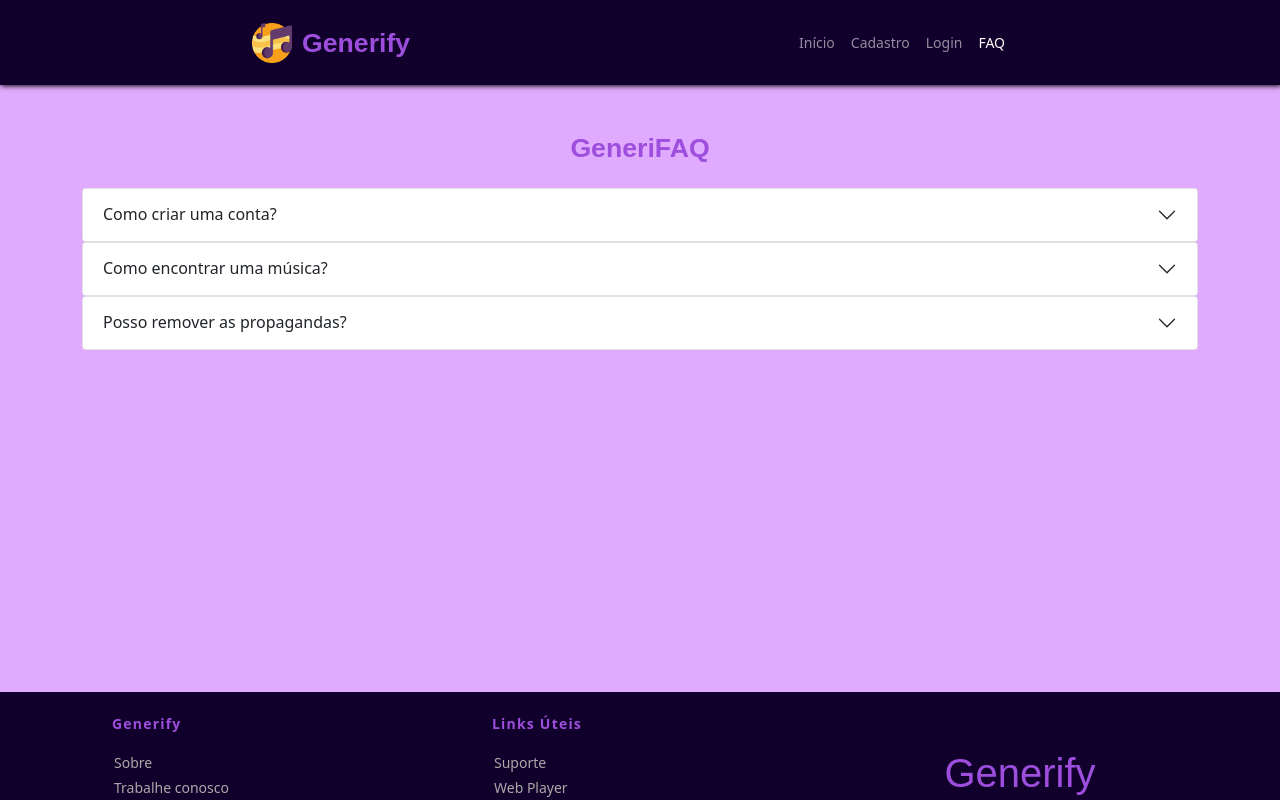
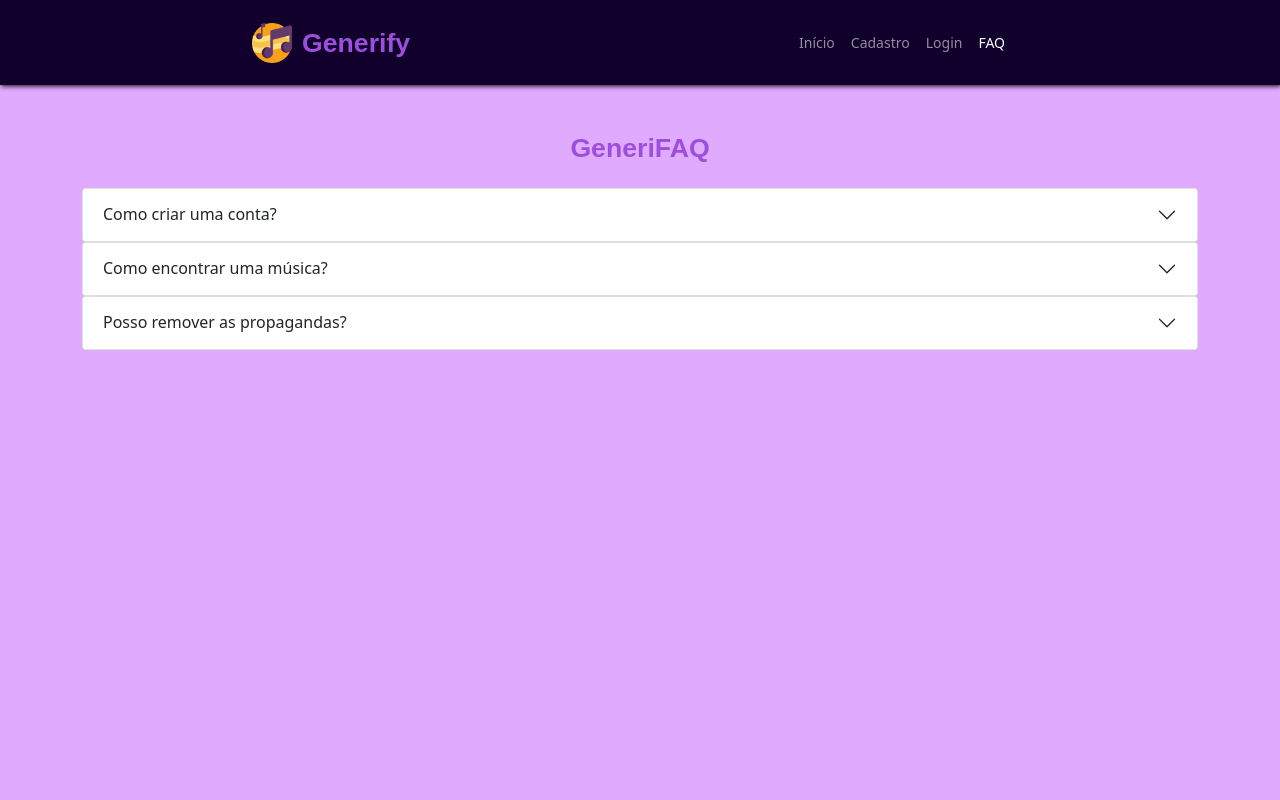
Before and after one commit to marceloasfor/generify-react, a React (Create React App) app: page /faq in a window 1280 px wide. Shown: the top 800 px of the page. Built offline with nearby package versions, Linux system fonts and the light colour scheme; a web font is replaced by a local one.

Commit message:
Forms validation and submit redirect setup

```diff
--- a/src/components/Footer/index.jsx
+++ b/src/components/Footer/index.jsx
@@ -3,9 +3,9 @@ import { Link } from "react-router-dom";
 
 const Footer = () => {
   return (
-      <footer>
+    <footer className='page-footer'>
 
-        <div className="container mt-3" style={{paddingBottom: '20px'}}>
+      <div className="container mt-3" style={{ paddingBottom: '20px' }}>
         <div className="row">
 
           <div className="col-sm-4">
@@ -29,7 +29,7 @@ const Footer = () => {
           </div>
 
           <div className="col-sm-4">
-                  <p className="main-font" style={{fontSize: '30pt', letterSpacing: '0px', fontWeight: 'normal', marginTop: '30px'}}>Generify</p>
+            <p className="main-font" style={{ fontSize: '30pt', letterSpacing: '0px', fontWeight: 'normal', marginTop: '30px' }}>Generify</p>
           </div>
 
         </div>
--- a/src/index.css
+++ b/src/index.css
@@ -49,8 +49,14 @@ footer {
 .pg-form {
   position: relative;
   margin-top: 10%;
-  margin-bottom: 5%;
-  height: 500px;
+  height: 100vh;
+  width: 100%;
+}
+
+.pg-faq {
+  position: relative;
+  margin-top: 10%;
+  height: 100vh;
   width: 100%;
 }
 
--- a/src/pages/faq.jsx
+++ b/src/pages/faq.jsx
@@ -5,9 +5,9 @@ import Accordion from 'react-bootstrap/Accordion'
 
 const Faq = () => {
   return (
-		<div className="pg-form container" >
+    <div className="pg-faq container" >
       <div className="row">
-          <span style={{textAlign: 'center', paddingBottom: '20px'}}><b className="main-font">GeneriFAQ</b></span>
+        <span style={{ textAlign: 'center', paddingBottom: '20px' }}><b className="main-font">GeneriFAQ</b></span>
       </div>
       <Accordion>
         <Accordion.Item eventKey="0">
--- a/src/pages/form.jsx
+++ b/src/pages/form.jsx
@@ -1,4 +1,5 @@
 import React, { useState, useEffect } from "react";
+import { useNavigate } from "react-router-dom";
 import Form from 'react-bootstrap/Form';
 import Button from 'react-bootstrap/Button'
 
@@ -10,6 +11,8 @@ const Forms = () => {
     birthDate: ""
   };
 
+  const navigate = useNavigate();
+
   const [formValues, setFormValues] = useState(initialValues);
   const [formErrors, setFormErrors] = useState({});
   const [isSubmit, setIsSubmit] = useState(false);
@@ -17,7 +20,7 @@ const Forms = () => {
   const handleChange = (e) => {
     const { name, value } = e.target;
     setFormValues({ ...formValues, [name]: value });
-    // console.log(formValues);
+    //console.log(formValues);
   };
 
   const handleSubmit = (e) => {
@@ -27,13 +30,12 @@ const Forms = () => {
   };
 
   useEffect(() => {
-    console.log(formErrors);
-    if (Object.keys(formErrors).length === 0 && isSubmit) console.log(formValues);
+    if (Object.keys(formErrors).length === 0 && isSubmit) navigate("/");
   }, [formErrors]);
 
   const validate = (values) => {
     const errors = {};
-    const regex = /^[a-z0-9.]+@[a-z0-9]+\.[a-z]+\.([a-z]+)?$/i;
+    const regex = /^[a-z0-9.]+@[a-z0-9]+\.[a-z]+(\.[a-z]+)?$/i;
     if (!values.username) errors.username = "Usuário é obrigatório!";
     if (!values.email) {
       errors.email = "E-mail é obrigatório!";
```
Lines whose indentation alone changed are shown as unchanged.
